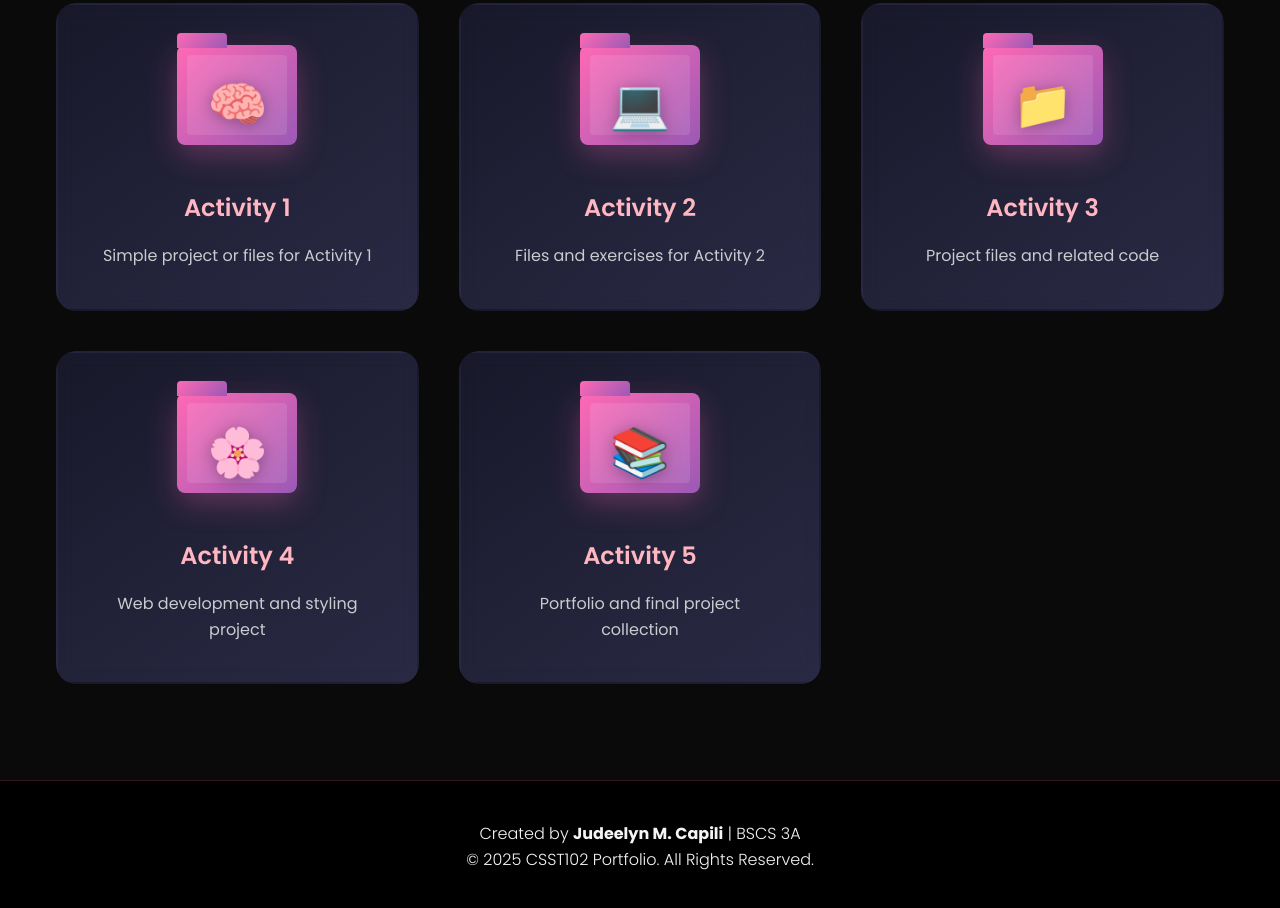
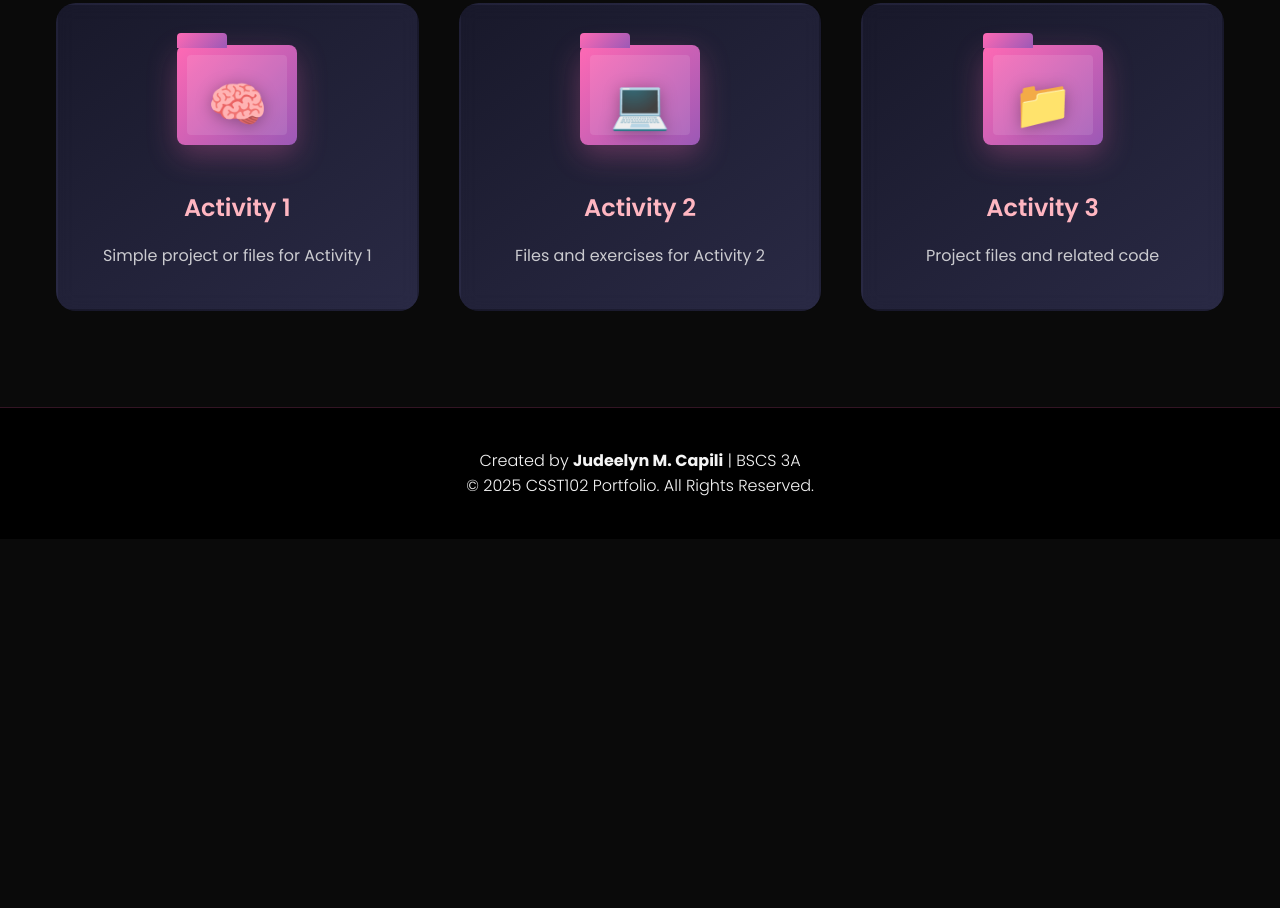
Before and after one commit to JudeelynCapili/CSST102-AY-25-26, a plain HTML site: page index.html in a window 1280 px wide. Shown: the part 1629-2537 px from the top of the page. After the commit the page ends 2168 px from the top, so only its background shows below. Drawn offline with Linux system fonts and the light colour scheme.

Commit message:
Add index.html file

```diff
--- a/index.html
+++ b/index.html
@@ -618,36 +618,6 @@
             <p>Project files and related code</p>
           </div>
         </a>
-
-        <a
-          href="https://github.com/JudeelynCapili/CSST102-AY-25-26/tree/main/Activity4"
-          class="project-link"
-          target="_blank"
-        >
-          <div class="project-card">
-            <div class="folder-icon-container">
-              <div class="folder-icon"></div>
-              <div class="activity-icon">🌸</div>
-            </div>
-            <h3>Activity 4</h3>
-            <p>Web development and styling project</p>
-          </div>
-        </a>
-
-        <a
-          href="https://github.com/JudeelynCapili/CSST102-AY-25-26/tree/main/Activity5"
-          class="project-link"
-          target="_blank"
-        >
-          <div class="project-card">
-            <div class="folder-icon-container">
-              <div class="folder-icon"></div>
-              <div class="activity-icon">📚</div>
-            </div>
-            <h3>Activity 5</h3>
-            <p>Portfolio and final project collection</p>
-          </div>
-        </a>
       </div>
     </section>
 
```
